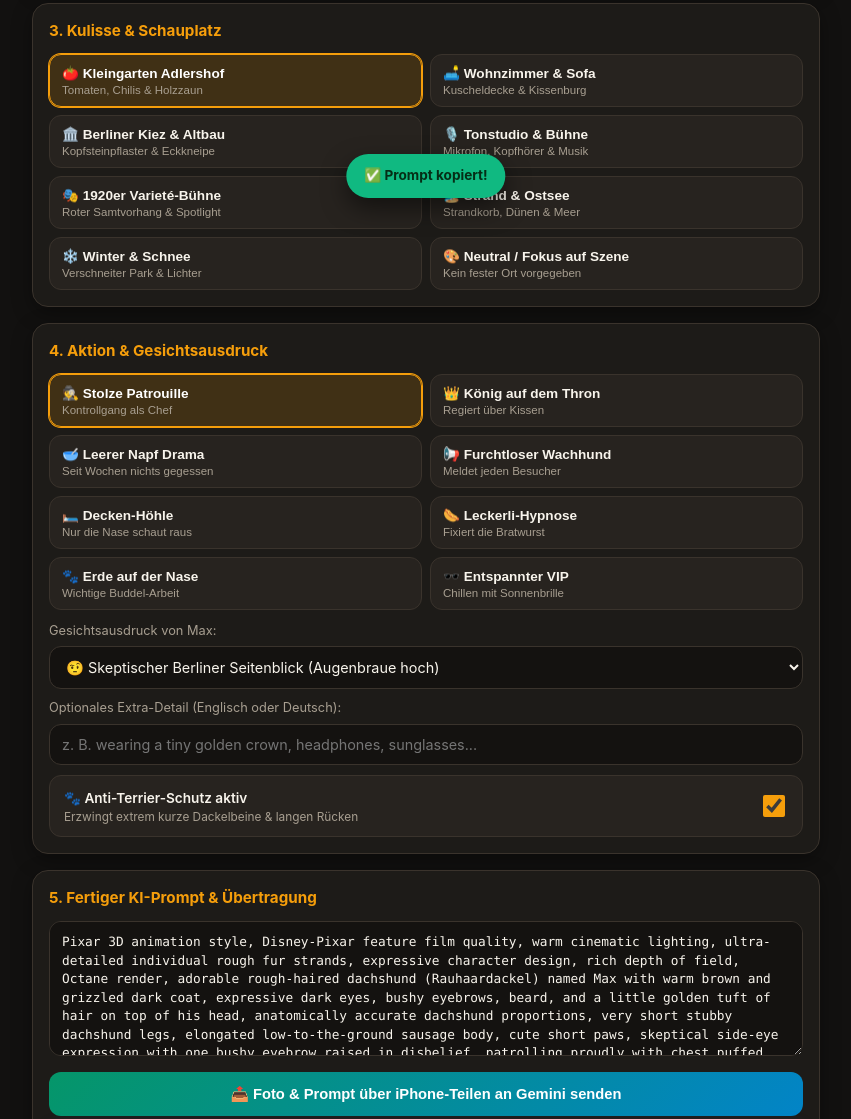
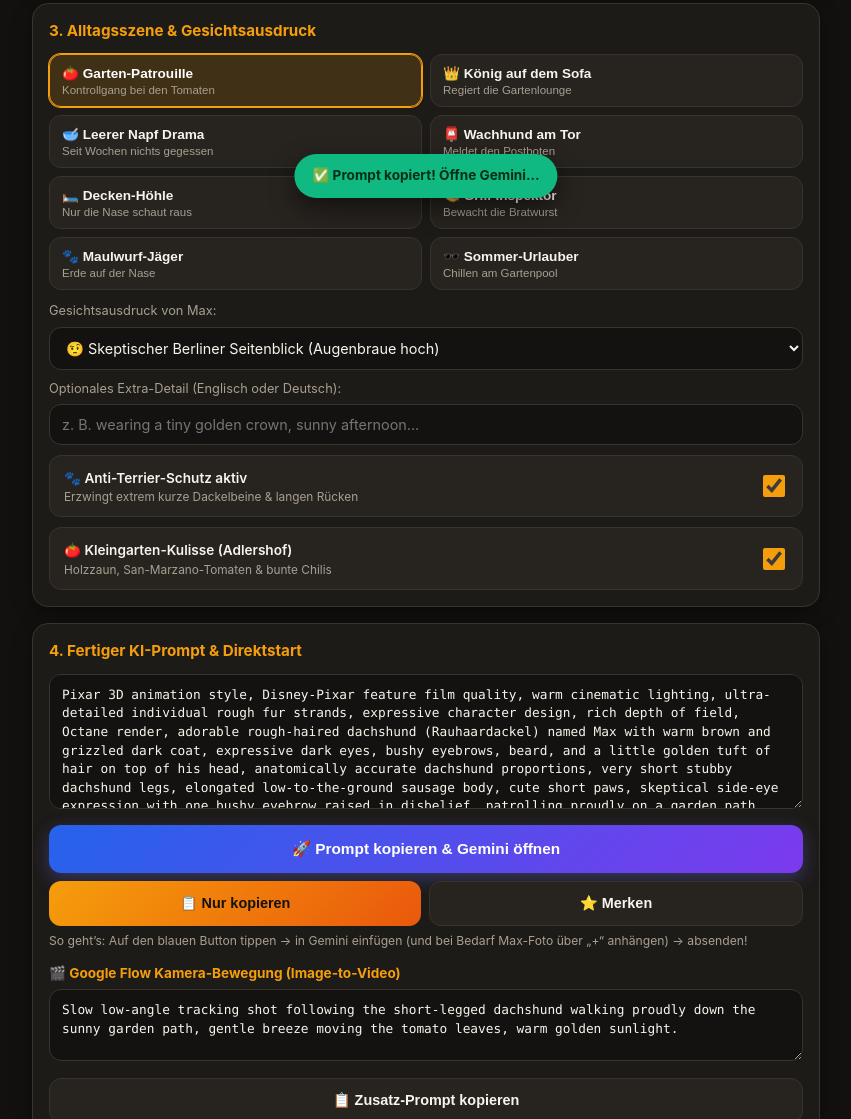
Before and after one commit to Gonzo-Sixty-Five/Dackel-Max-Comic-Studio, a plain HTML site: page index.html in a window 1280 px wide. Shown: the part 682-1801 px from the top of the page, without its empty margins (214-1065 px from the left). Drawn offline with Linux system fonts and the light colour scheme.

Commit message:
Update index.html

```diff
--- a/index.html
+++ b/index.html
@@ -19,6 +19,8 @@
       --cream: #f8f4ec;
       --muted: #a89f91;
       --green: #10b981;
+      --gemini-blue: #3b82f6;
+      --gemini-purple: #8b5cf6;
     }
 
     * {
@@ -132,8 +134,8 @@
     }
 
     .ref-thumb {
-      width: 68px;
-      height: 68px;
+      width: 64px;
+      height: 64px;
       border-radius: 12px;
       background: #141210;
       border: 1px solid var(--border);
@@ -168,21 +170,15 @@
       display: block;
     }
 
-    .ref-actions {
-      display: flex;
-      flex-wrap: wrap;
-      gap: 6px;
-      margin-top: 8px;
-    }
-
     .file-label {
       display: inline-block;
+      margin-top: 8px;
       background: #141210;
       border: 1px solid var(--amber);
       color: var(--amber);
-      padding: 6px 11px;
+      padding: 6px 12px;
       border-radius: 9px;
-      font-size: 0.76rem;
+      font-size: 0.78rem;
       font-weight: 700;
       cursor: pointer;
     }
@@ -332,15 +328,6 @@
       font-size: 0.96rem;
       padding: 15px 16px;
       box-shadow: 0 6px 18px rgba(99, 102, 241, 0.35);
-    }
-
-    .btn-share {
-      width: 100%;
-      flex-basis: 100%;
-      background: linear-gradient(135deg, #059669 0%, #0284c7 100%);
-      color: #fff;
-      font-size: 0.92rem;
-      padding: 13px 16px;
     }
 
     .btn-primary {
@@ -531,17 +518,15 @@
     <!-- 0. Referenzfoto von Max -->
     <section class="card">
       <div class="card-title">
-        <span>🐾 Max-Referenzfoto (Für Gemini-Transfer)</span>
+        <span>🐾 Max-Referenzfoto (Lokal gespeichert)</span>
       </div>
       <div class="ref-box">
         <div class="ref-thumb" id="refThumb">🐕</div>
         <div class="ref-info">
           <strong id="refStatusTitle">Kein Referenzfoto hinterlegt</strong>
-          <span id="refStatusSub">Wähle einmal ein Foto von Max aus. Über „Foto & Prompt an Gemini teilen“ schickst du beides direkt rüber!</span>
-          <div class="ref-actions">
-            <label class="file-label" for="refPhotoInput">📸 Max-Foto wählen</label>
-            <input type="file" id="refPhotoInput" accept="image/*" style="display:none;" />
-          </div>
+          <span id="refStatusSub">Hinterlege ein Foto von Max als Gedächtnisstütze & Vorschau für deine Gemini-Generierung.</span>
+          <label class="file-label" for="refPhotoInput">📸 Foto von Max auswählen</label>
+          <input type="file" id="refPhotoInput" accept="image/*" style="display:none;" />
         </div>
       </div>
     </section>
@@ -607,18 +592,10 @@
       </div>
     </section>
 
-    <!-- 3. Kulisse / Umgebung -->
+    <!-- 3. Szene & Gesichtsausdruck -->
     <section class="card">
       <div class="card-title">
-        <span>3. Kulisse & Schauplatz</span>
-      </div>
-      <div class="pill-group" id="settingGroup"></div>
-    </section>
-
-    <!-- 4. Szene & Gesichtsausdruck -->
-    <section class="card">
-      <div class="card-title">
-        <span>4. Aktion & Gesichtsausdruck</span>
+        <span>3. Alltagsszene & Gesichtsausdruck</span>
       </div>
       <div class="scene-grid" id="sceneGroup"></div>
 
@@ -629,7 +606,7 @@
         <select id="expressionSelect">
           <option value="skeptical">🤨 Skeptischer Berliner Seitenblick (Augenbraue hoch)</option>
           <option value="begging">🥺 Unwiderstehlicher Dackelblick (große Kulleraugen)</option>
-          <option value="proud">👑 Stolzer Chef-Blick (Brust raus)</option>
+          <option value="proud">👑 Stolzer Kleingarten-Chef (Brust raus)</option>
           <option value="sleepy">😴 Tiefenentspannt & verschlafen</option>
           <option value="barking">📢 Lautstark bellender Wachhund</option>
         </select>
@@ -639,7 +616,7 @@
         <label for="customExtra" style="display:block; font-size:0.8rem; color:var(--muted); margin-bottom:6px;">
           Optionales Extra-Detail (Englisch oder Deutsch):
         </label>
-        <input type="text" id="customExtra" placeholder="z. B. wearing a tiny golden crown, headphones, sunglasses..." />
+        <input type="text" id="customExtra" placeholder="z. B. wearing a tiny golden crown, sunny afternoon..." />
       </div>
 
       <div class="toggle-row">
@@ -649,28 +626,33 @@
         </div>
         <input type="checkbox" id="shortLegsToggle" checked />
       </div>
+
+      <div class="toggle-row">
+        <div>
+          <label for="gardenBgToggle">🍅 Kleingarten-Kulisse (Adlershof)</label>
+          <small>Holzzaun, San-Marzano-Tomaten & bunte Chilis</small>
+        </div>
+        <input type="checkbox" id="gardenBgToggle" checked />
+      </div>
     </section>
 
-    <!-- 5. Fertiger Prompt & Gemini-Transfer -->
+    <!-- 4. Fertiger Prompt & Gemini-Direktstart -->
     <section class="card">
       <div class="card-title">
-        <span>5. Fertiger KI-Prompt & Übertragung</span>
+        <span>4. Fertiger KI-Prompt & Direktstart</span>
       </div>
       <textarea id="promptOutput" readonly></textarea>
 
       <div class="btn-row">
-        <button type="button" class="btn btn-share" id="sharePhotoPromptBtn">
-          📤 Foto & Prompt über iPhone-Teilen an Gemini senden
+        <button type="button" class="btn btn-gemini" id="openGeminiBtn">
+          🚀 Prompt kopieren & Gemini öffnen
         </button>
-        <button type="button" class="btn btn-gemini" id="openGeminiBtn">
-          🚀 Nur Prompt kopieren & Gemini-Web öffnen
-        </button>
-        <button type="button" class="btn btn-primary" id="copyPromptBtn">📋 Kopieren</button>
+        <button type="button" class="btn btn-primary" id="copyPromptBtn">📋 Nur kopieren</button>
         <button type="button" class="btn btn-secondary" id="saveFavBtn">⭐ Merken</button>
       </div>
 
       <div class="helper-note">
-        Tipp beim grünen Button: Das Foto wird direkt übergeben & der Prompt liegt gleichzeitig in deiner Zwischenablage – in Gemini einfach auf „Einfügen“ tippen!
+        So geht’s: Auf den blauen Button tippen → in Gemini einfügen (und bei Bedarf Max-Foto über „+“ anhängen) → absenden!
       </div>
 
       <!-- Zusatzbox je nach Plattform -->
@@ -685,10 +667,10 @@
       </div>
     </section>
 
-    <!-- 6. Berliner Comic-Vorschau & Social Caption -->
+    <!-- 5. Berliner Comic-Vorschau & Social Caption -->
     <section class="card">
       <div class="card-title">
-        <span>6. Berliner Schnauze & Comic-Vorschau</span>
+        <span>5. Berliner Schnauze & Comic-Vorschau</span>
       </div>
       <label for="quoteSelect" style="display:block; font-size:0.8rem; color:var(--muted); margin-bottom:6px;">
         Spruch auswählen oder selbst tippen:
@@ -702,7 +684,7 @@
         </div>
         <div class="max-stage">
           <div class="max-avatar">🐕</div>
-          <div class="stage-caption" id="stageCaption">9:16 • Pixar 3D • Kleingarten</div>
+          <div class="stage-caption" id="stageCaption">9:16 • Pixar 3D Animation</div>
         </div>
       </div>
 
@@ -711,10 +693,10 @@
       </div>
     </section>
 
-    <!-- 7. Gespeicherte Favoriten -->
+    <!-- 6. Gespeicherte Favoriten -->
     <section class="card">
       <div class="card-title">
-        <span>7. Deine gespeicherten Max-Prompts</span>
+        <span>6. Deine gespeicherten Max-Prompts</span>
       </div>
       <div id="favList">
         <div class="helper-note">Noch keine Favoriten gespeichert.</div>
@@ -723,83 +705,24 @@
 
   </main>
 
-  <div class="toast" id="toast">✅ Prompt kopiert!</div>
+  <div class="toast" id="toast">✅ Prompt kopiert! Öffne Gemini...</div>
 
   <script>
-    const SETTINGS = [
-      {
-        id: "garden",
-        icon: "🍅",
-        title: "Kleingarten Adlershof",
-        sub: "Tomaten, Chilis & Holzzaun",
-        prompt: "in a lush sunny Berlin allotment garden (Kleingarten) with wooden picket fence, wooden garden shed, ripe red San Marzano tomatoes and colorful chili plants"
-      },
-      {
-        id: "livingroom",
-        icon: "🛋️",
-        title: "Wohnzimmer & Sofa",
-        sub: "Kuscheldecke & Kissenburg",
-        prompt: "in a cozy warm Berlin apartment living room with plush sofa cushions, soft knitted blankets, warm lamp light and wooden floorboards"
-      },
-      {
-        id: "berlin_kiez",
-        icon: "🏛️",
-        title: "Berliner Kiez & Altbau",
-        sub: "Kopfsteinpflaster & Eckkneipe",
-        prompt: "on a charming historic Berlin cobblestone street with classic Altbau facades, sidewalk trees, vintage street lanterns and a traditional Berlin corner cafe"
-      },
-      {
-        id: "studio",
-        icon: "🎙️",
-        title: "Tonstudio & Bühne",
-        sub: "Mikrofon, Kopfhörer & Musik",
-        prompt: "inside a moody warm home recording studio with a condenser microphone, studio monitors, acoustic panels and warm amber mood lighting"
-      },
-      {
-        id: "cabaret_stage",
-        icon: "🎭",
-        title: "1920er Varieté-Bühne",
-        sub: "Roter Samtvorhang & Spotlight",
-        prompt: "on a glamorous 1920s Berlin cabaret theater stage with heavy red velvet curtains, golden Art Deco ornaments and a dramatic warm spotlight"
-      },
-      {
-        id: "beach",
-        icon: "🏖️",
-        title: "Strand & Ostsee",
-        sub: "Strandkorb, Dünen & Meer",
-        prompt: "on a sunny Baltic Sea sandy beach with grassy dunes, a classic striped wicker beach chair (Strandkorb) and sparkling blue ocean waves"
-      },
-      {
-        id: "winter",
-        icon: "❄️",
-        title: "Winter & Schnee",
-        sub: "Verschneiter Park & Lichter",
-        prompt: "in a magical snowy winter park with fresh white snow, warm golden fairy lights in the background and crisp winter sunshine"
-      },
-      {
-        id: "neutral",
-        icon: "🎨",
-        title: "Neutral / Fokus auf Szene",
-        sub: "Kein fester Ort vorgegeben",
-        prompt: ""
-      }
-    ];
-
     const SCENES = [
       {
         id: "patrol",
-        icon: "🕵️",
-        title: "Stolze Patrouille",
-        sub: "Kontrollgang als Chef",
-        prompt: "patrolling proudly with chest puffed out, inspecting his territory like the undisputed boss",
-        motion: "Slow low-angle tracking shot following the short-legged dachshund walking proudly, warm cinematic lighting and shallow depth of field."
+        icon: "🍅",
+        title: "Garten-Patrouille",
+        sub: "Kontrollgang bei den Tomaten",
+        prompt: "patrolling proudly on a garden path between lush green tomato vines heavy with ripe red San Marzano tomatoes and chili bushes",
+        motion: "Slow low-angle tracking shot following the short-legged dachshund walking proudly down the sunny garden path, gentle breeze moving the tomato leaves, warm golden sunlight."
       },
       {
         id: "sofa",
         icon: "👑",
-        title: "König auf dem Thron",
-        sub: "Regiert über Kissen",
-        prompt: "sitting majestically like a royal king right in the middle of plush cushions, ruling the place",
+        title: "König auf dem Sofa",
+        sub: "Regiert die Gartenlounge",
+        prompt: "sitting majestically like a royal king right in the middle of cozy outdoor rattan sofa cushions, ruling the terrace",
         motion: "Subtle slow push-in camera movement towards the dachshund sitting like a king on the cushions, slight curious ear twitch and blinking eyes."
       },
       {
@@ -807,16 +730,16 @@
         icon: "🥣",
         title: "Leerer Napf Drama",
         sub: "Seit Wochen nichts gegessen",
-        prompt: "sitting dramatically in front of his completely empty dog bowl, staring upward as if he has not eaten in weeks",
+        prompt: "sitting dramatically in front of his completely empty dog bowl on rustic tiles, staring upward as if he has not eaten in weeks",
         motion: "Gentle downward tilt shot ending on the dachshund looking up with huge pleading eyes next to his empty bowl, subtle breathing motion."
       },
       {
         id: "gate",
-        icon: "📢",
-        title: "Furchtloser Wachhund",
-        sub: "Meldet jeden Besucher",
-        prompt: "standing heroically with chest puffed out, barking furiously like a mighty watchdog",
-        motion: "Dynamic handheld low-angle shot as the dachshund barks heroically, shallow depth of field and cinematic golden light."
+        icon: "📮",
+        title: "Wachhund am Tor",
+        sub: "Meldet den Postboten",
+        prompt: "standing heroically with chest puffed out at the wooden garden gate, barking furiously like a mighty watchdog at an approaching postman",
+        motion: "Dynamic handheld low-angle shot at the wooden garden gate as the dachshund barks heroically, shallow depth of field with postman blurred in background."
       },
       {
         id: "blanket",
@@ -824,31 +747,31 @@
         title: "Decken-Höhle",
         sub: "Nur die Nase schaut raus",
         prompt: "snuggled deeply inside a warm cozy fleece blanket cave, only his wet black nose, beard, and bushy eyebrows peeking out curiously",
-        motion: "Very slow intimate close-up on the dachshund's nose and eyes peeking out from the warm fleece blanket, soft light dust motes."
+        motion: "Very slow intimate close-up on the dachshund's nose and eyes peeking out from the warm fleece blanket, soft morning light dust motes."
       },
       {
         id: "grill",
         icon: "🌭",
-        title: "Leckerli-Hypnose",
-        sub: "Fixiert die Bratwurst",
-        prompt: "sitting laser-focused and hypnotized, staring intensely at a delicious sizzling sausage just out of reach",
-        motion: "Slow cinematic orbit around the dachshund staring intensely with raised eyebrows, subtle head tilt."
+        title: "Grill-Inspektor",
+        sub: "Bewacht die Bratwurst",
+        prompt: "sitting laser-focused next to a smoking charcoal barbecue grill in the garden, hypnotized by sizzling sausages",
+        motion: "Slow cinematic orbit around the dachshund staring intensely at the smoking grill, rising wisps of barbecue smoke in golden evening light."
       },
       {
         id: "digging",
         icon: "🐾",
-        title: "Erde auf der Nase",
-        sub: "Wichtige Buddel-Arbeit",
-        prompt: "with a cute smudge of fresh dark soil on his wet nose and beard after doing important digging work",
-        motion: "Playful low-angle camera push-in as the dachshund proudly poses with a smudge of dirt on his nose, tail wagging slightly."
+        title: "Maulwurf-Jäger",
+        sub: "Erde auf der Nase",
+        prompt: "with a smudge of fresh dark garden soil on his nose and beard after digging an important hole next to a flower bed",
+        motion: "Playful low-angle camera push-in as the dachshund proudly stands beside a freshly dug hole with dirt on his nose, tail wagging slightly."
       },
       {
-        id: "vip",
+        id: "pool",
         icon: "🕶️",
-        title: "Entspannter VIP",
-        sub: "Chillen mit Sonnenbrille",
-        prompt: "lounging coolly like a relaxed VIP superstar wearing tiny retro sunglasses",
-        motion: "Smooth horizontal pan revealing the dachshund relaxing like a cool VIP superstar, subtle head nod."
+        title: "Sommer-Urlauber",
+        sub: "Chillen am Gartenpool",
+        prompt: "lounging coolly on a striped beach towel next to a round garden pool in summer sunshine, looking like a relaxed VIP",
+        motion: "Smooth horizontal pan across the sunny garden pool deck revealing the dachshund relaxing like a VIP on a striped towel, shimmering water reflections."
       }
     ];
 
@@ -869,33 +792,32 @@
 
     const QUOTES = [
       "„Ick hab det jefühl, hier jibt’s heute keene Leckerlis.“",
-      "„Det is MEIN Revier, klar soweit?“",
-      "„Ick regier’ det hier seit 2015, Keule!“",
+      "„Det sind MEINE San-Marzano-Tomaten, klar soweit?“",
+      "„Postbote? Ick regier’ det hier seit 2015, Keule!“",
       "„Kurze Beene, aber ’n Herz wie’n Berliner Bär.“",
       "„Ick bin nich stur. Ick hab nur ’n festen Standpunkt.“",
       "„Det Napf-Echo is heute wieder unerträglich laut.“",
-      "„Kontrollgang beendet. Allet meins.“"
+      "„Adlershof-Kontrollgang beendet. Allet meins.“"
     ];
 
     const state = {
       platform: "gemini",
       ratio: "9:16",
       style: "pixar",
-      settingId: "garden",
       sceneId: "patrol",
       expression: "skeptical",
       customExtra: "",
       shortLegs: true,
-      quote: QUOTES[0],
-      refDataUrl: null
+      gardenBg: true,
+      quote: QUOTES[0]
     };
 
     // DOM Elements
-    const settingGroup = document.getElementById("settingGroup");
     const sceneGroup = document.getElementById("sceneGroup");
     const expressionSelect = document.getElementById("expressionSelect");
     const customExtra = document.getElementById("customExtra");
     const shortLegsToggle = document.getElementById("shortLegsToggle");
+    const gardenBgToggle = document.getElementById("gardenBgToggle");
     const promptOutput = document.getElementById("promptOutput");
     const extraOutput = document.getElementById("extraOutput");
     const extraBoxTitle = document.getElementById("extraBoxTitle");
@@ -908,23 +830,7 @@
     const toast = document.getElementById("toast");
 
     function init() {
-      // Render settings (Kulissen)
-      SETTINGS.forEach(st => {
-        const btn = document.createElement("button");
-        btn.type = "button";
-        btn.className = "pill-btn" + (st.id === state.settingId ? " active" : "");
-        btn.dataset.setting = st.id;
-        btn.innerHTML = `${st.icon} ${st.title}<span class="sub">${st.sub}</span>`;
-        btn.addEventListener("click", () => {
-          state.settingId = st.id;
-          document.querySelectorAll("#settingGroup .pill-btn").forEach(b => b.classList.remove("active"));
-          btn.classList.add("active");
-          updateAll();
-        });
-        settingGroup.appendChild(btn);
-      });
-
-      // Render scenes (Aktionen)
+      // Render scenes
       SCENES.forEach(s => {
         const btn = document.createElement("button");
         btn.type = "button";
@@ -958,6 +864,7 @@
       expressionSelect.addEventListener("change", e => { state.expression = e.target.value; updateAll(); });
       customExtra.addEventListener("input", e => { state.customExtra = e.target.value; updateAll(); });
       shortLegsToggle.addEventListener("change", e => { state.shortLegs = e.target.checked; updateAll(); });
+      gardenBgToggle.addEventListener("change", e => { state.gardenBg = e.target.checked; updateAll(); });
 
       quoteSelect.addEventListener("change", e => {
         state.quote = e.target.value;
@@ -974,8 +881,7 @@
       document.getElementById("refPhotoInput").addEventListener("change", handleRefPhotoUpload);
       loadSavedRefPhoto();
 
-      // Actions
-      document.getElementById("sharePhotoPromptBtn").addEventListener("click", sharePhotoAndPrompt);
+      // Copy & Open Gemini Actions
       document.getElementById("openGeminiBtn").addEventListener("click", copyAndOpenGemini);
       document.getElementById("copyPromptBtn").addEventListener("click", () => copyText(promptOutput.value, "copyPromptBtn", "✅ Kopiert!"));
       document.getElementById("copyExtraBtn").addEventListener("click", () => copyText(extraOutput.value, "copyExtraBtn", "✅ Kopiert!"));
@@ -993,8 +899,9 @@
       reader.onload = function(evt) {
         const img = new Image();
         img.onload = function() {
+          // Resize small thumbnail for localStorage safety
           const canvas = document.createElement("canvas");
-          const maxSize = 640;
+          const maxSize = 240;
           let w = img.width;
           let h = img.height;
           if (w > h) {
@@ -1005,12 +912,12 @@
           canvas.width = w;
           canvas.height = h;
           canvas.getContext("2d").drawImage(img, 0, 0, w, h);
-          const dataUrl = canvas.toDataURL("image/jpeg", 0.85);
+          const dataUrl = canvas.toDataURL("image/jpeg", 0.82);
           try {
             localStorage.setItem("pictureMaxRefPhoto", dataUrl);
           } catch (err) {}
           applyRefPhoto(dataUrl);
-          showToast("✅ Max-Foto gespeichert & bereit zum Teilen!");
+          showToast("✅ Max-Referenzfoto gespeichert!");
         };
         img.src = evt.target.result;
       };
@@ -1025,49 +932,10 @@
     }
 
     function applyRefPhoto(dataUrl) {
-      state.refDataUrl = dataUrl;
       document.getElementById("refThumb").innerHTML = `<img src="${dataUrl}" alt="Max" />`;
       document.getElementById("headerAvatar").innerHTML = `<img src="${dataUrl}" alt="Max" />`;
-      document.getElementById("refStatusTitle").textContent = "Max-Referenzfoto bereit ✓";
-      document.getElementById("refStatusSub").textContent = "Tippe unten auf den grünen Button, um Foto & Prompt gemeinsam an Gemini zu senden.";
-    }
-
-    function dataURLtoFile(dataurl, filename) {
-      const arr = dataurl.split(',');
-      const mime = arr[0].match(/:(.*?);/)[1];
-      const bstr = atob(arr[1]);
-      let n = bstr.length;
-      const u8arr = new Uint8Array(n);
-      while (n--) {
-        u8arr[n] = bstr.charCodeAt(n);
-      }
-      return new File([u8arr], filename, { type: mime });
-    }
-
-    async function sharePhotoAndPrompt() {
-      const text = promptOutput.value;
-      fallbackCopy(text);
-
-      if (!state.refDataUrl) {
-        showToast("⚠️ Bitte oben erst ein Foto von Max auswählen!");
-        return;
-      }
-
-      try {
-        const file = dataURLtoFile(state.refDataUrl, "dackel-max-referenz.jpg");
-        if (navigator.canShare && navigator.canShare({ files: [file] })) {
-          showToast("✅ Prompt kopiert! Wähle jetzt Gemini im Menü...");
-          await navigator.share({
-            files: [file],
-            text: text
-          });
-        } else {
-          showToast("✅ Prompt kopiert! Weiterleitung zu Gemini...");
-          setTimeout(() => { window.location.href = "https://gemini.google.com/app"; }, 500);
-        }
-      } catch (err) {
-        // User cancelled share or fallback
-      }
+      document.getElementById("refStatusTitle").textContent = "Max-Referenzfoto aktiv ✓";
+      document.getElementById("refStatusSub").textContent = "Beim Öffnen von Gemini einfach dein Max-Foto über „+“ aus den Fotos anhängen!";
     }
 
     function setupPillGroup(groupId, dataAttr, callback) {
@@ -1083,8 +951,6 @@
 
     function buildPrompt() {
       const sceneObj = SCENES.find(s => s.id === state.sceneId) || SCENES[0];
-      const settingObj = SETTINGS.find(st => st.id === state.settingId) || SETTINGS[0];
-
       const parts = [
         STYLES[state.style],
         "adorable rough-haired dachshund (Rauhaardackel) named Max with warm brown and grizzled dark coat, expressive dark eyes, bushy eyebrows, beard, and a little golden tuft of hair on top of his head"
@@ -1097,8 +963,8 @@
       parts.push(EXPRESSIONS[state.expression]);
       parts.push(sceneObj.prompt);
 
-      if (settingObj.prompt) {
-        parts.push(settingObj.prompt);
+      if (state.gardenBg) {
+        parts.push("in a lush sunny Berlin allotment garden (Kleingarten) with wooden picket fence, ripe red San Marzano tomatoes and colorful chili plants");
       }
 
       if (state.customExtra.trim()) {
@@ -1132,8 +998,7 @@
         cabaret: "1920er Plakat",
         photo: "Foto-Look"
       };
-      const settingObj = SETTINGS.find(st => st.id === state.settingId) || SETTINGS[0];
-      stageCaption.textContent = `${state.ratio} • ${styleNames[state.style]} • ${settingObj.title}`;
+      stageCaption.textContent = `${state.ratio} • ${styleNames[state.style]}`;
 
       comicPreview.className = "comic-preview";
       if (state.ratio === "9:16") comicPreview.classList.add("ratio-9-16");
@@ -1190,7 +1055,7 @@
     function showToast(msg) {
       toast.textContent = msg;
       toast.classList.add("show");
-      setTimeout(() => toast.classList.remove("show"), 2800);
+      setTimeout(() => toast.classList.remove("show"), 2600);
     }
 
     function getFavorites() {
@@ -1203,11 +1068,10 @@
 
     function saveFavorite() {
       const sceneObj = SCENES.find(s => s.id === state.sceneId) || SCENES[0];
-      const settingObj = SETTINGS.find(st => st.id === state.settingId) || SETTINGS[0];
       const favs = getFavorites();
       favs.unshift({
         id: Date.now(),
-        title: `${sceneObj.icon} ${sceneObj.title} • ${settingObj.title}`,
+        title: `${sceneObj.icon} ${sceneObj.title} (${state.ratio})`,
         prompt: promptOutput.value
       });
       localStorage.setItem("pictureMaxFavs", JSON.stringify(favs.slice(0, 15)));
```
